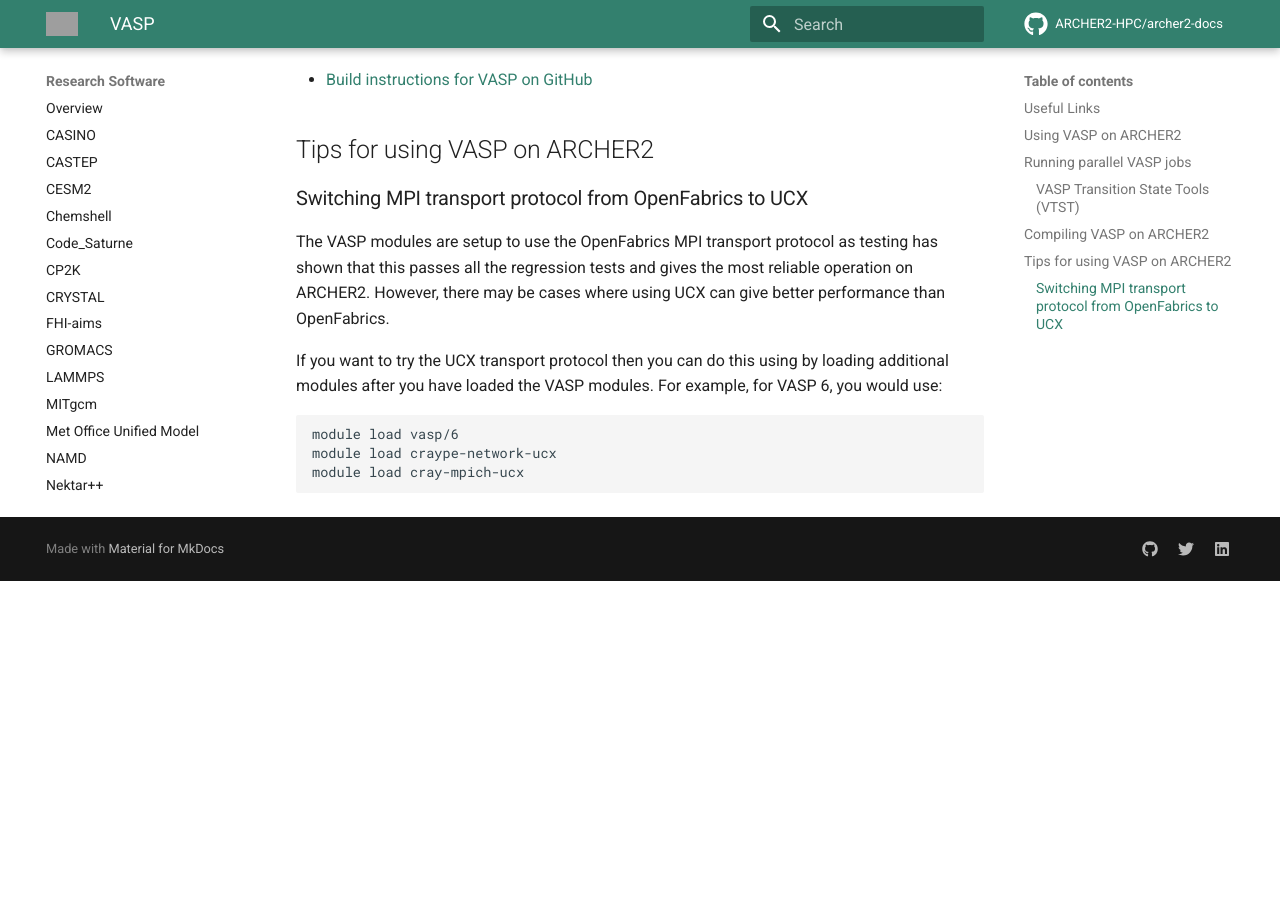
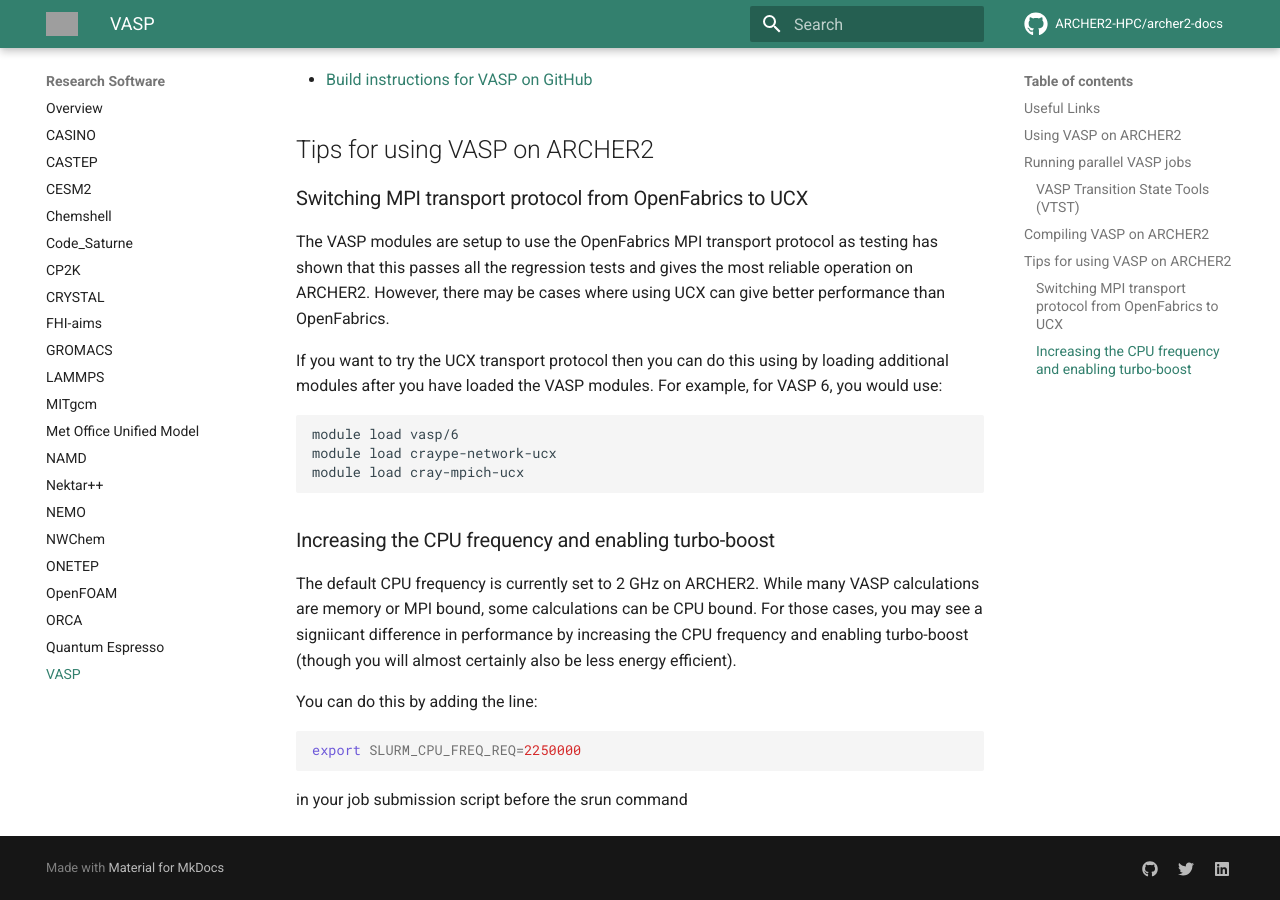
Before and after one commit to ARCHER2-HPC/archer2-docs, an MkDocs documentation site: the page built from docs/research-software/vasp.md, in a window 1280 px wide and 900 px high, scrolled down 3093 px. Built offline with MkDocs 1.6.1 and Material for MkDocs 9.7.7, drawn with Linux system fonts in a browser that asks for light colours; comment, search, counter and statistics services are not loaded; before the commit the page ends 3674 px from its top, so only the background shows below that; grey boxes are pictures that could not be loaded.

Commit message:
Adds note on CPU frequency

````diff
--- a/docs/research-software/vasp.md
+++ b/docs/research-software/vasp.md
@@ -149,11 +149,23 @@
 by loading additional modules after you have loaded the
 VASP modules. For example, for VASP 6, you would use:
 
-```
+```bash
 module load vasp/6
 module load craype-network-ucx
 module load cray-mpich-ucx
 ```
+
+### Increasing the CPU frequency and enabling turbo-boost
+
+The default CPU frequency is currently set to 2 GHz on ARCHER2. While many VASP calculations are memory or MPI bound, some calculations can be CPU bound. For those cases, you may see a signiicant difference in performance by increasing the CPU frequency and enabling turbo-boost (though you will almost certainly also be less energy efficient).
+
+You can do this by adding the line:
+
+```bash
+export SLURM_CPU_FREQ_REQ=2250000
+```
+
+in your job submission script before the srun command
 
 
 <!-- Temporarily removed peformance tips while they are updated
````
